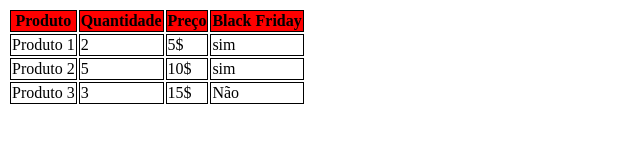
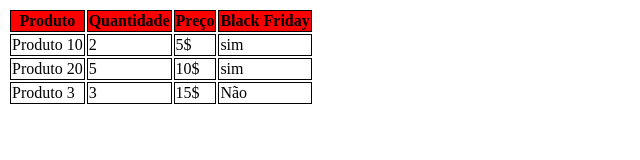
Before and after one commit to HallenNasser/Aula-tabela, a plain HTML site: page index.html in a window 1280 px wide. Shown: the whole page, without its empty margins (0-640 px from the left). Drawn offline with Linux system fonts and the light colour scheme.

Commit message:
Mudando de 1 para 10 e 2 para 20

```diff
--- a/index.html
+++ b/index.html
@@ -26,13 +26,13 @@
         </thead>
         <tbody>
             <tr>
-                <td>Produto 1</td>
+                <td>Produto 10</td>
                 <td>2</td>
                 <td>5$</td>
                 <td>sim</td>
             </tr>
             <tr>
-                <td>Produto 2</td>
+                <td>Produto 20</td>
                 <td>5</td>
                 <td>10$</td>
                 <td>sim</td>
```
